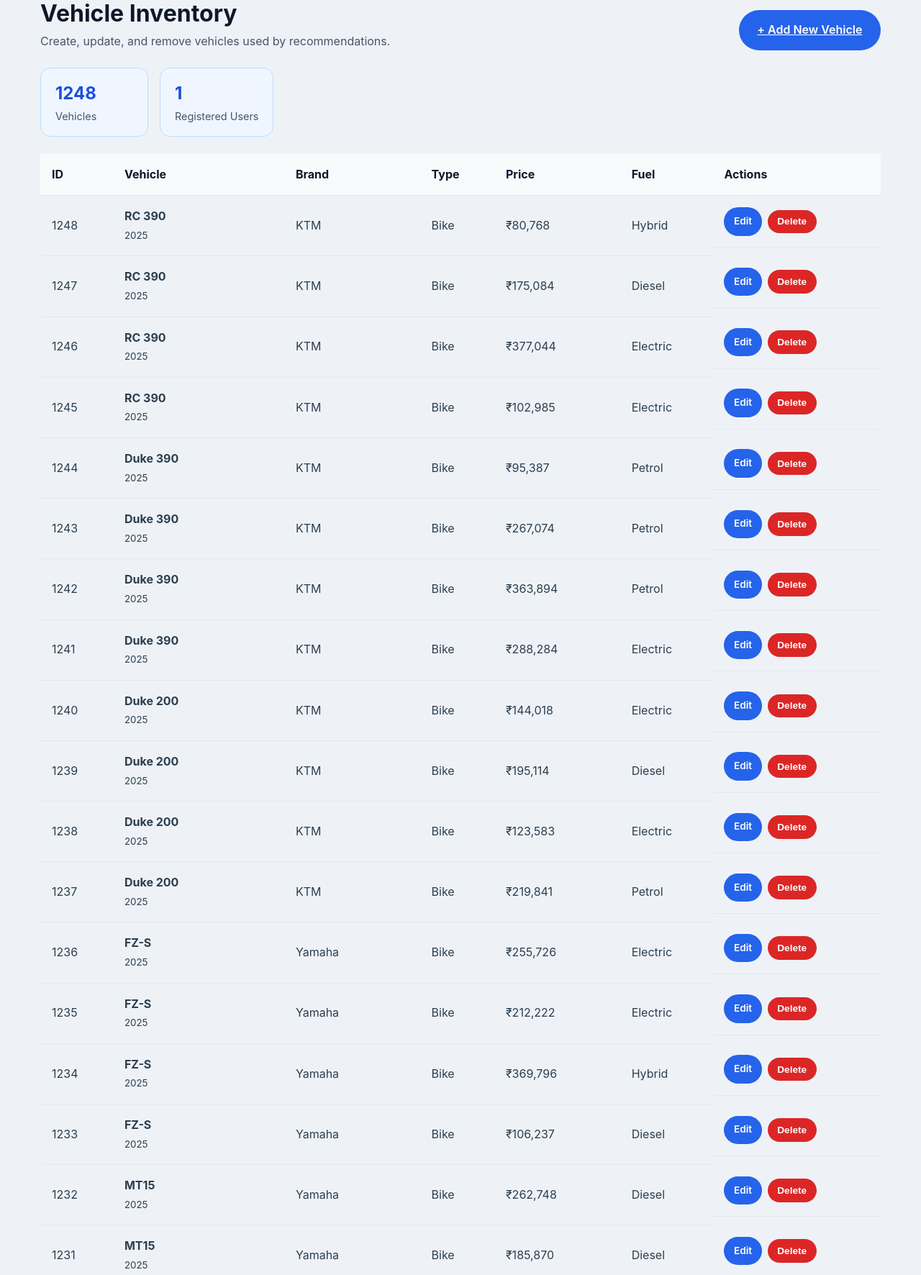
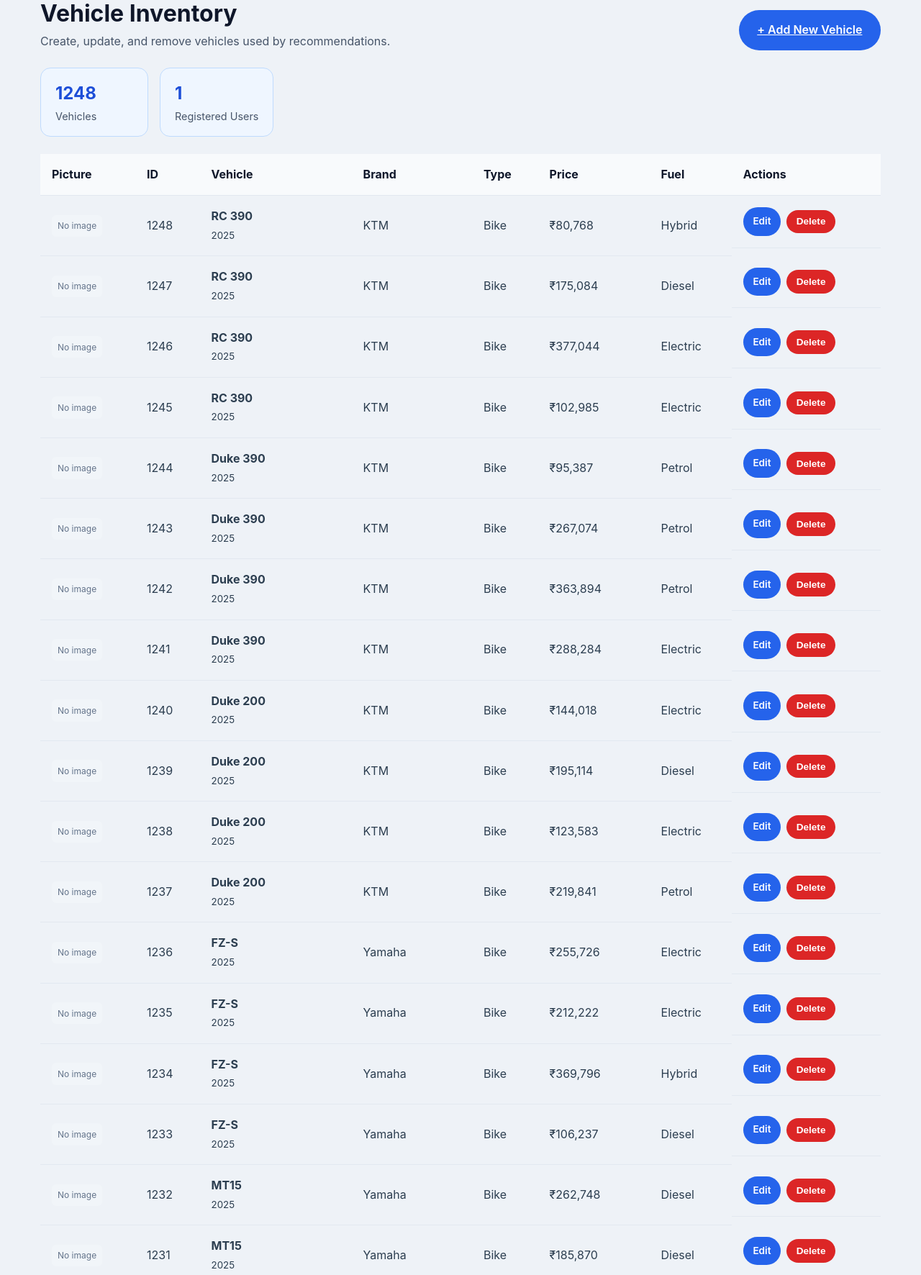
Before and after one commit to AnalaTharun2004/AI-Vehicle-Recommendation-system, a Flask app: page /admin in a window 1280 px wide. Shown: the part 148-1920 px from the top of the page at 72% size. Run offline with Flask 3, Linux system fonts and the light colour scheme; a user stored in the database is signed in; data comes from the database, SQL or seed files in the repository.

Commit message:
Add vehicle picture uploads to admin

```diff
--- a/app.py
+++ b/app.py
@@ -4,6 +4,7 @@ import sqlite3
 import os
 import secrets
 from werkzeug.security import generate_password_hash, check_password_hash
+from werkzeug.utils import secure_filename
 
 app = Flask(__name__)
 app.secret_key = os.environ.get('SECRET_KEY', 'development-secret-key-change-me')
@@ -13,8 +14,11 @@ ADMIN_PASSWORD = os.environ.get('ADMIN_PASSWORD', 'admin123')
 
 BASE_DIR = os.path.abspath(os.path.dirname(__file__))
 DATABASE = os.path.join(BASE_DIR, 'database', 'vehicle.db')
+UPLOAD_FOLDER = os.path.join(BASE_DIR, 'static', 'uploads')
+ALLOWED_IMAGE_EXTENSIONS = {'jpg', 'jpeg', 'png', 'webp', 'gif'}
 
 os.makedirs(os.path.join(BASE_DIR, 'database'), exist_ok=True)
+os.makedirs(UPLOAD_FOLDER, exist_ok=True)
 
 def get_db_connection():
     conn = sqlite3.connect(DATABASE)
@@ -34,6 +38,9 @@ def init_db():
             created_at TIMESTAMP DEFAULT CURRENT_TIMESTAMP
         )
     ''')
+    columns = {row[1] for row in cursor.execute('PRAGMA table_info(vehicles)').fetchall()}
+    if 'image_path' not in columns:
+        cursor.execute('ALTER TABLE vehicles ADD COLUMN image_path TEXT')
     conn.commit()
     conn.close()
 
@@ -141,6 +148,18 @@ def vehicle_form_values():
     return values
 
 
+def save_vehicle_image(file):
+    if not file or not file.filename:
+        return None
+    filename = secure_filename(file.filename)
+    extension = filename.rsplit('.', 1)[-1].lower() if '.' in filename else ''
+    if extension not in ALLOWED_IMAGE_EXTENSIONS:
+        raise ValueError('Use a JPG, PNG, WEBP, or GIF image')
+    stored_name = f'{secrets.token_hex(12)}.{extension}'
+    file.save(os.path.join(UPLOAD_FOLDER, stored_name))
+    return f'uploads/{stored_name}'
+
+
 @app.route('/admin/login', methods=['GET', 'POST'])
 def admin_login():
     if session.get('is_admin'):
@@ -177,6 +196,7 @@ def create_vehicle():
     if request.method == 'POST':
         try:
             values = vehicle_form_values()
+            values['image_path'] = save_vehicle_image(request.files.get('image'))
         except ValueError as error:
             flash(str(error))
             return render_template('vehicle_form.html', vehicle=request.form, fields=VEHICLE_FIELDS, title='Add Vehicle')
@@ -203,6 +223,8 @@ def edit_vehicle(vehicle_id):
     if request.method == 'POST':
         try:
             values = vehicle_form_values()
+            uploaded_image = save_vehicle_image(request.files.get('image'))
+            values['image_path'] = uploaded_image or vehicle['image_path']
         except ValueError as error:
             conn.close()
             flash(str(error))
--- a/scripts/init_database.py
+++ b/scripts/init_database.py
@@ -47,6 +47,9 @@ def init_database():
             insurance_cost INTEGER
         )
     ''')
+    columns = {row[1] for row in cursor.execute('PRAGMA table_info(vehicles)').fetchall()}
+    if 'image_path' not in columns:
+        cursor.execute('ALTER TABLE vehicles ADD COLUMN image_path TEXT')
     print("✓ Vehicles table created")
 
     # Create User Preferences Table
--- a/static/css/style.css
+++ b/static/css/style.css
@@ -318,6 +318,47 @@ button:hover,
     font-size: 1.35rem;
 }
 
+.vehicle-image {
+    width: 100%;
+    height: 180px;
+    object-fit: cover;
+    border-radius: 14px;
+    margin-bottom: 1rem;
+}
+
+.admin-vehicle-image {
+    width: 72px;
+    height: 52px;
+    object-fit: cover;
+    border-radius: 8px;
+}
+
+.image-placeholder {
+    display: inline-block;
+    padding: 0.35rem 0.5rem;
+    border-radius: 6px;
+    background: #f1f5f9;
+    color: #64748b;
+    font-size: 0.75rem;
+}
+
+.image-upload {
+    margin-top: 1.5rem;
+}
+
+.image-upload input[type="file"] {
+    padding: 0.7rem;
+    background: #f8fafc;
+}
+
+.form-image-preview {
+    width: 180px;
+    height: 110px;
+    object-fit: cover;
+    border-radius: 10px;
+    margin-top: 0.5rem;
+}
+
 .result-card p {
     margin-bottom: 0.55rem;
     color: #475569;
--- a/templates/admin_dashboard.html
+++ b/templates/admin_dashboard.html
@@ -12,9 +12,9 @@
         <div class="admin-header"><div><p class="eyebrow">Catalog control</p><h2>Vehicle Inventory</h2><p>Create, update, and remove vehicles used by recommendations.</p></div><a class="btn btn-primary" href="{{ url_for('create_vehicle') }}">+ Add New Vehicle</a></div>
         <div class="admin-stats"><div><strong>{{ vehicles|length }}</strong><span>Vehicles</span></div><div><strong>{{ users_count }}</strong><span>Registered Users</span></div></div>
         {% with messages = get_flashed_messages() %}{% if messages %}<div class="messages">{% for message in messages %}<p>{{ message }}</p>{% endfor %}</div>{% endif %}{% endwith %}
-        <div class="table-wrap"><table><thead><tr><th>ID</th><th>Vehicle</th><th>Brand</th><th>Type</th><th>Price</th><th>Fuel</th><th>Actions</th></tr></thead><tbody>
-            {% for vehicle in vehicles %}<tr><td>{{ vehicle['vehicle_id'] }}</td><td><strong>{{ vehicle['name'] }}</strong><br><small>{{ vehicle['model_year'] or 'Year not set' }}</small></td><td>{{ vehicle['brand'] }}</td><td>{{ vehicle['type'] }}</td><td>₹{{ '{:,}'.format(vehicle['price']) if vehicle['price'] is not none else 'N/A' }}</td><td>{{ vehicle['fuel_type'] or 'N/A' }}</td><td class="actions"><a class="btn btn-small" href="{{ url_for('edit_vehicle', vehicle_id=vehicle['vehicle_id']) }}">Edit</a><form method="POST" action="{{ url_for('delete_vehicle', vehicle_id=vehicle['vehicle_id']) }}" onsubmit="return confirm('Delete this vehicle?');"><button type="submit" class="btn btn-small btn-danger">Delete</button></form></td></tr>
-            {% else %}<tr><td colspan="7">No vehicles found.</td></tr>{% endfor %}
+        <div class="table-wrap"><table><thead><tr><th>Picture</th><th>ID</th><th>Vehicle</th><th>Brand</th><th>Type</th><th>Price</th><th>Fuel</th><th>Actions</th></tr></thead><tbody>
+            {% for vehicle in vehicles %}<tr><td>{% if vehicle['image_path'] %}<img class="admin-vehicle-image" src="{{ url_for('static', filename=vehicle['image_path']) }}" alt="{{ vehicle['name'] }}">{% else %}<span class="image-placeholder">No image</span>{% endif %}</td><td>{{ vehicle['vehicle_id'] }}</td><td><strong>{{ vehicle['name'] }}</strong><br><small>{{ vehicle['model_year'] or 'Year not set' }}</small></td><td>{{ vehicle['brand'] }}</td><td>{{ vehicle['type'] }}</td><td>₹{{ '{:,}'.format(vehicle['price']) if vehicle['price'] is not none else 'N/A' }}</td><td>{{ vehicle['fuel_type'] or 'N/A' }}</td><td class="actions"><a class="btn btn-small" href="{{ url_for('edit_vehicle', vehicle_id=vehicle['vehicle_id']) }}">Edit</a><form method="POST" action="{{ url_for('delete_vehicle', vehicle_id=vehicle['vehicle_id']) }}" onsubmit="return confirm('Delete this vehicle?');"><button type="submit" class="btn btn-small btn-danger">Delete</button></form></td></tr>
+            {% else %}<tr><td colspan="8">No vehicles found.</td></tr>{% endfor %}
         </tbody></table></div>
     </div></section></main>
 </body>
--- a/templates/index.html
+++ b/templates/index.html
@@ -157,6 +157,7 @@
             <div class="results">
                 {% for vehicle in featured %}
                     <article class="result-card">
+                        {% if vehicle['image_path'] %}<img class="vehicle-image" src="{{ url_for('static', filename=vehicle['image_path']) }}" alt="{{ vehicle['name'] }}">{% endif %}
                         <h3>{{ vehicle['name'] }}</h3>
                         <p><strong>Brand:</strong> {{ vehicle['brand'] }}</p>
                         <p><strong>Type:</strong> {{ vehicle['type'] }}</p>
--- a/templates/result.html
+++ b/templates/result.html
@@ -40,6 +40,7 @@
                     <div class="results">
                         {% for vehicle in vehicles %}
                             <article class="result-card">
+                                {% if vehicle['image_path'] %}<img class="vehicle-image" src="{{ url_for('static', filename=vehicle['image_path']) }}" alt="{{ vehicle['name'] }}">{% endif %}
                                 <h3>{{ vehicle['name'] }}</h3>
                                 <p><strong>Brand:</strong> {{ vehicle['brand'] }}</p>
                                 <p><strong>Type:</strong> {{ vehicle['type'] }}</p>
--- a/templates/vehicle_form.html
+++ b/templates/vehicle_form.html
@@ -11,9 +11,9 @@
     <main><section class="admin-page"><div class="container form-container">
         <div class="section-header"><p class="eyebrow">Catalog control</p><h2>{{ title }}</h2><p>Keep the details accurate so recommendations remain useful.</p></div>
         {% with messages = get_flashed_messages() %}{% if messages %}<div class="messages">{% for message in messages %}<p>{{ message }}</p>{% endfor %}</div>{% endif %}{% endwith %}
-        <form method="POST" class="vehicle-form"><div class="form-grid">
+        <form method="POST" enctype="multipart/form-data" class="vehicle-form"><div class="form-grid">
             {% for field, label, input_type, required in fields %}<div class="form-group"><label for="{{ field }}">{{ label }}{% if required %} *{% endif %}</label><input type="{{ input_type }}" id="{{ field }}" name="{{ field }}" value="{{ vehicle[field] if vehicle[field] is defined and vehicle[field] is not none else '' }}"{% if input_type == 'number' and field == 'safety_rating' %} step="0.1"{% endif %}{% if required %} required{% endif %}></div>{% endfor %}
-        </div><div class="form-actions"><a class="btn btn-muted" href="{{ url_for('admin_dashboard') }}">Cancel</a><button type="submit" class="btn btn-primary">Save Vehicle</button></div></form>
+        </div><div class="image-upload form-group"><label for="image">Vehicle Picture</label><input type="file" id="image" name="image" accept=".jpg,.jpeg,.png,.webp,.gif">{% if vehicle['image_path'] is defined and vehicle['image_path'] %}<img class="form-image-preview" src="{{ url_for('static', filename=vehicle['image_path']) }}" alt="Current vehicle picture"><small>Uploading a new picture replaces the current one.</small>{% endif %}</div><div class="form-actions"><a class="btn btn-muted" href="{{ url_for('admin_dashboard') }}">Cancel</a><button type="submit" class="btn btn-primary">Save Vehicle</button></div></form>
     </div></section></main>
 </body>
 </html>
```
